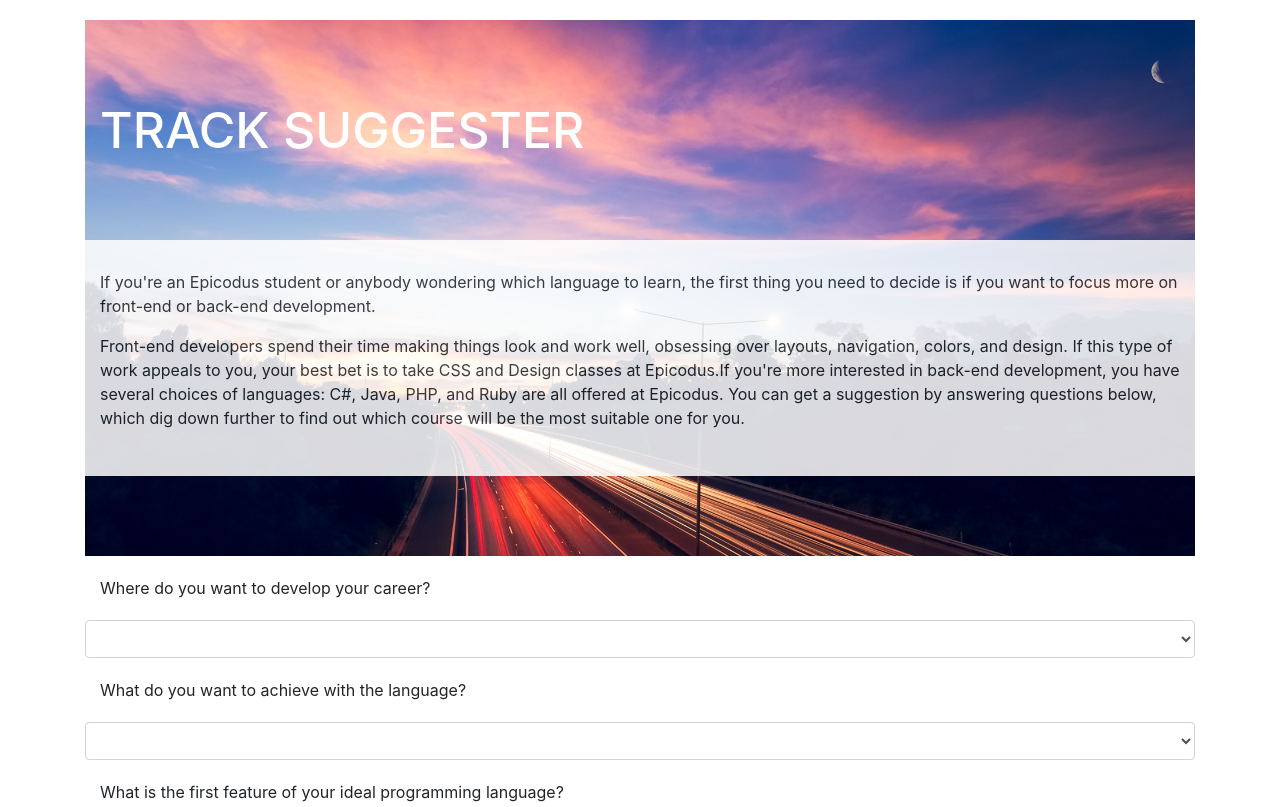
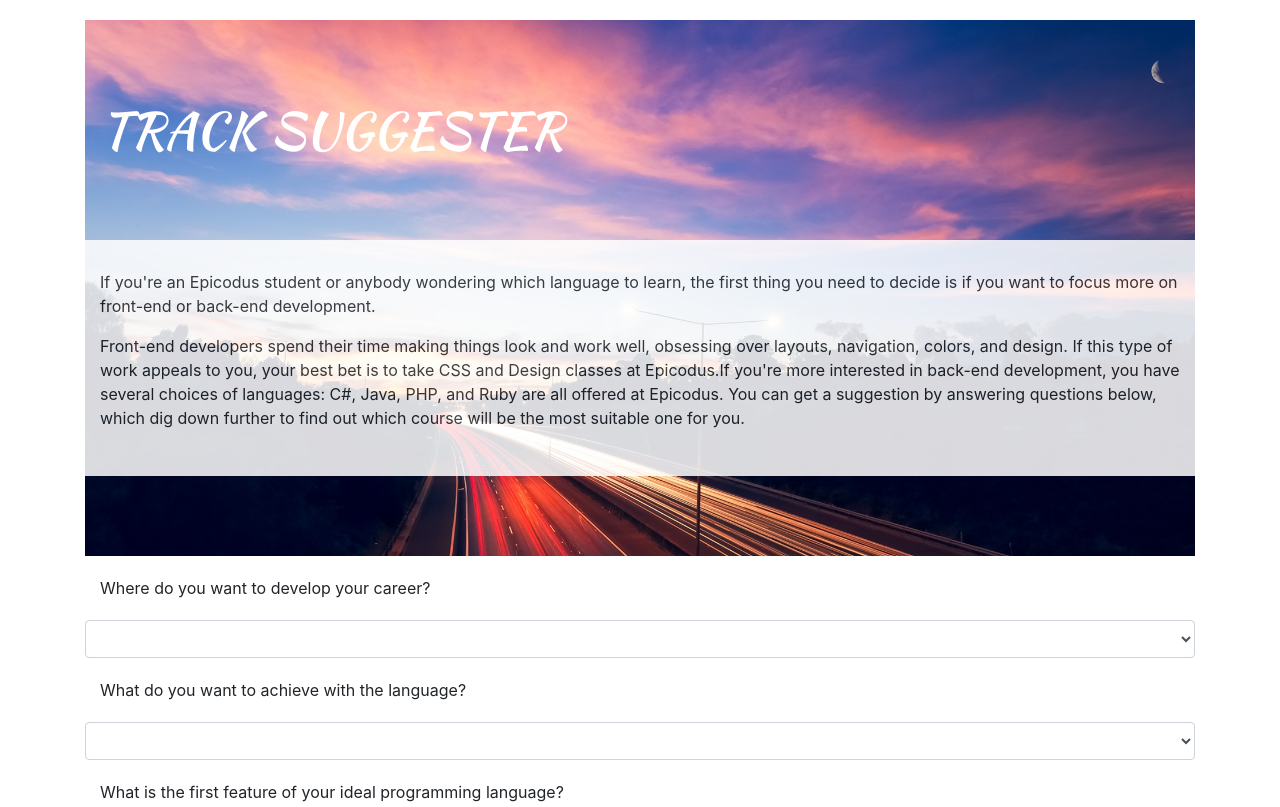
Before and after one commit to chanzlee/track-suggester, a plain HTML site: page index.html in a window 1280 px wide. Shown: the top 807 px of the page. Drawn offline with Linux system fonts and the light colour scheme.

Commit message:
add google fonts.

```diff
--- a/css/styles.css
+++ b/css/styles.css
@@ -35,6 +35,7 @@ select {
 }
 .header h1{
   font-size: 50px;
+  font-family: 'Kaushan Script', sans-serif;
   text-transform: uppercase;
   color: white;
 }
--- a/index.html
+++ b/index.html
@@ -3,6 +3,7 @@
   <head>
     <link href="css/bootstrap.css" rel="stylesheet" type="text/css">
     <link href="css/styles.css" rel="stylesheet" type="text/css">
+    <link href="https://fonts.googleapis.com/css?family=Kaushan+Script&amp;subset=latin-ext" rel="stylesheet">
     <script src="js/jquery-3.3.1.js"></script>
     <script src="js/bootstrap.js"></script>
     <script src="js/scripts.js"></script>
```
